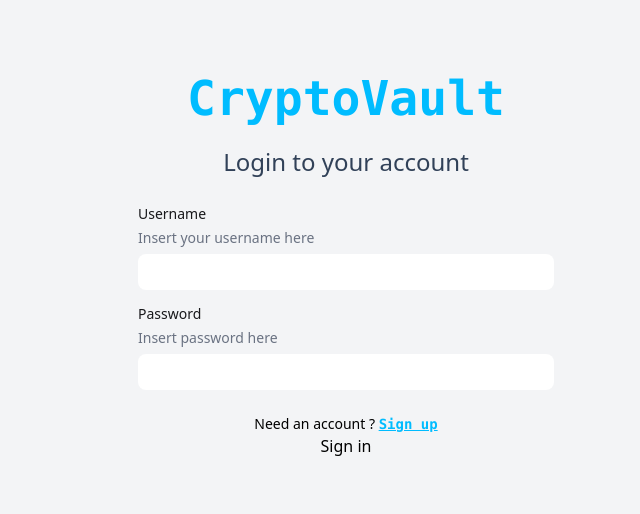
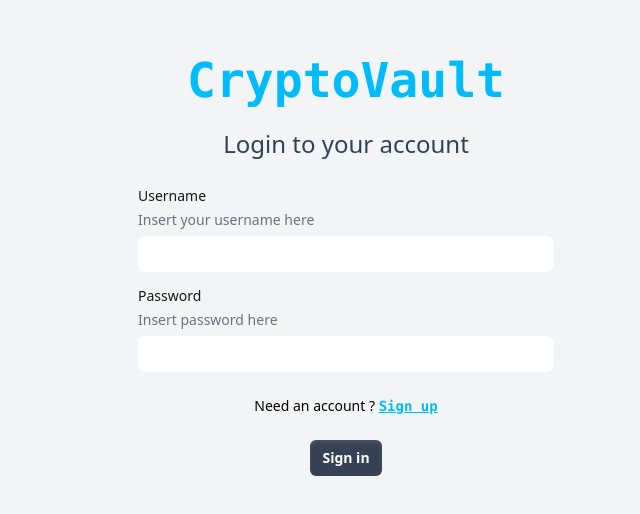
Before and after one commit to RosettaSolutions/CryptoVaultFrontEnd, a React (Vite) app in the folder CryptoVault/: page /login in a window 1280 px wide. Shown: the part 134-648 px from the top of the page, without its empty margins (294-934 px from the left). Built offline with nearby package versions, Linux system fonts and the light colour scheme.

Commit message:
feat(src): create .submit-btn class

```diff
--- a/CryptoVault/src/index.css
+++ b/CryptoVault/src/index.css
@@ -1,4 +1,8 @@
 @import "tailwindcss";
+
+.submit-btn {
+  @apply inline-flex items-center gap-2 rounded-md bg-gray-700 px-3 py-1.5 text-sm/6 font-semibold text-white shadow-inner shadow-white/10 focus:not-data-focus:outline-none data-focus:outline data-focus:outline-white data-hover:bg-gray-600 data-open:bg-gray-700 mt-6 cursor-pointer;
+}
 
 /* :root {
   font-family: system-ui, Avenir, Helvetica, Arial, sans-serif;
```
